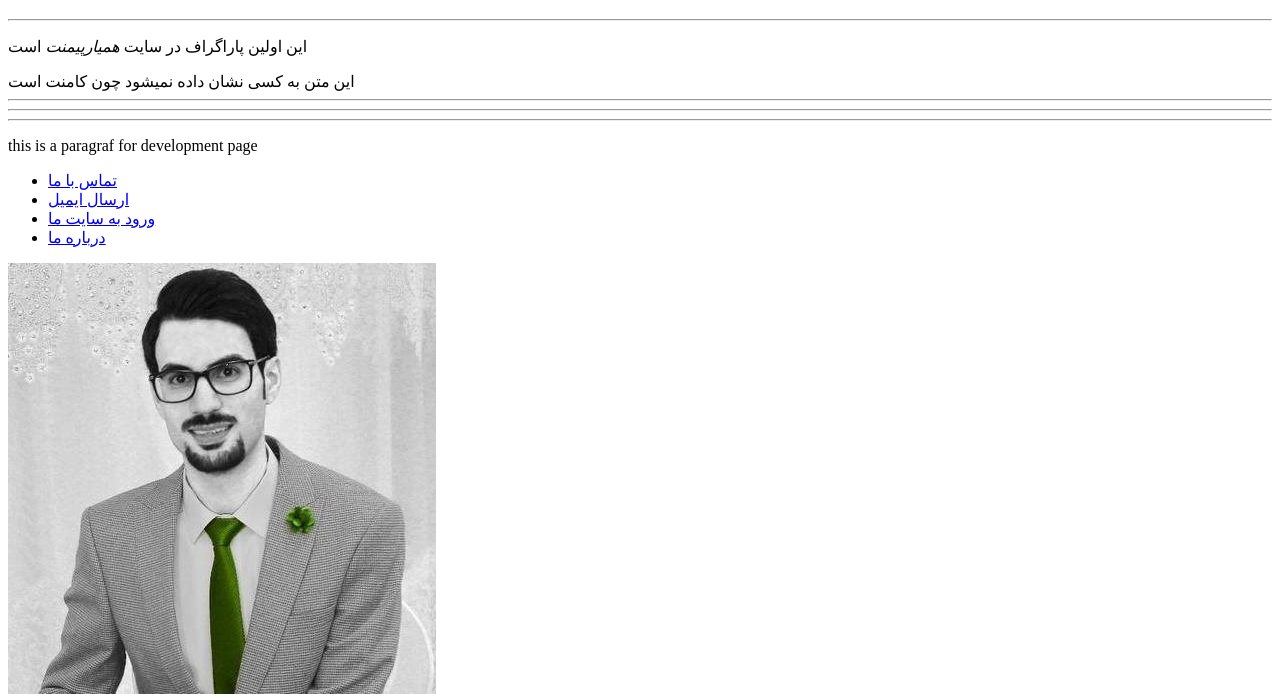
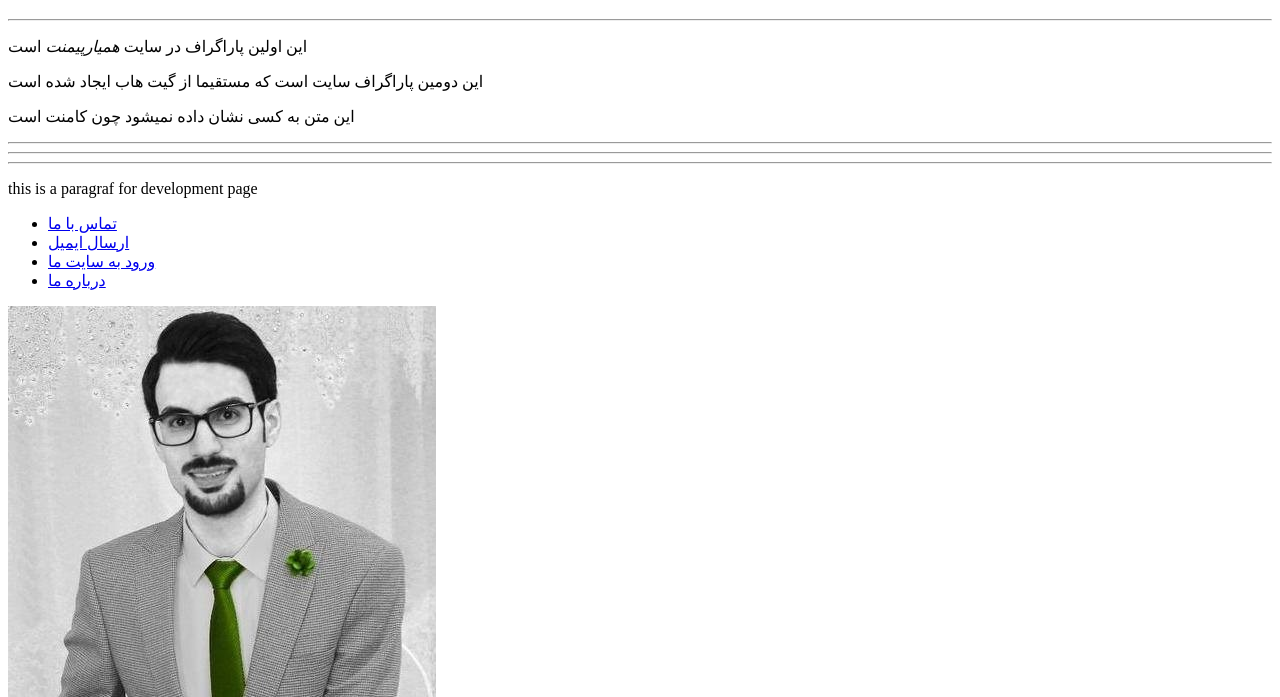
Before and after one commit to addmin110/Project, a plain HTML site: page index.html in a window 1280 px wide. Shown: the part 62-759 px from the top of the page. Drawn offline with Linux system fonts and the light colour scheme.

Commit message:
add a second paragraph

```diff
--- a/index.html
+++ b/index.html
@@ -9,6 +9,7 @@
     <h1>همیارپیمنت</h1>
     <hr>
     <p>این اولین پاراگراف در سایت <em>همیارپیمنت</em> است</p>
+    <p> این دومین پاراگراف سایت است که مستقیما از گیت هاب ایجاد شده است <p>
     این متن به کسی نشان داده نمیشود چون کامنت است
     <hr><hr><hr>
 
```
